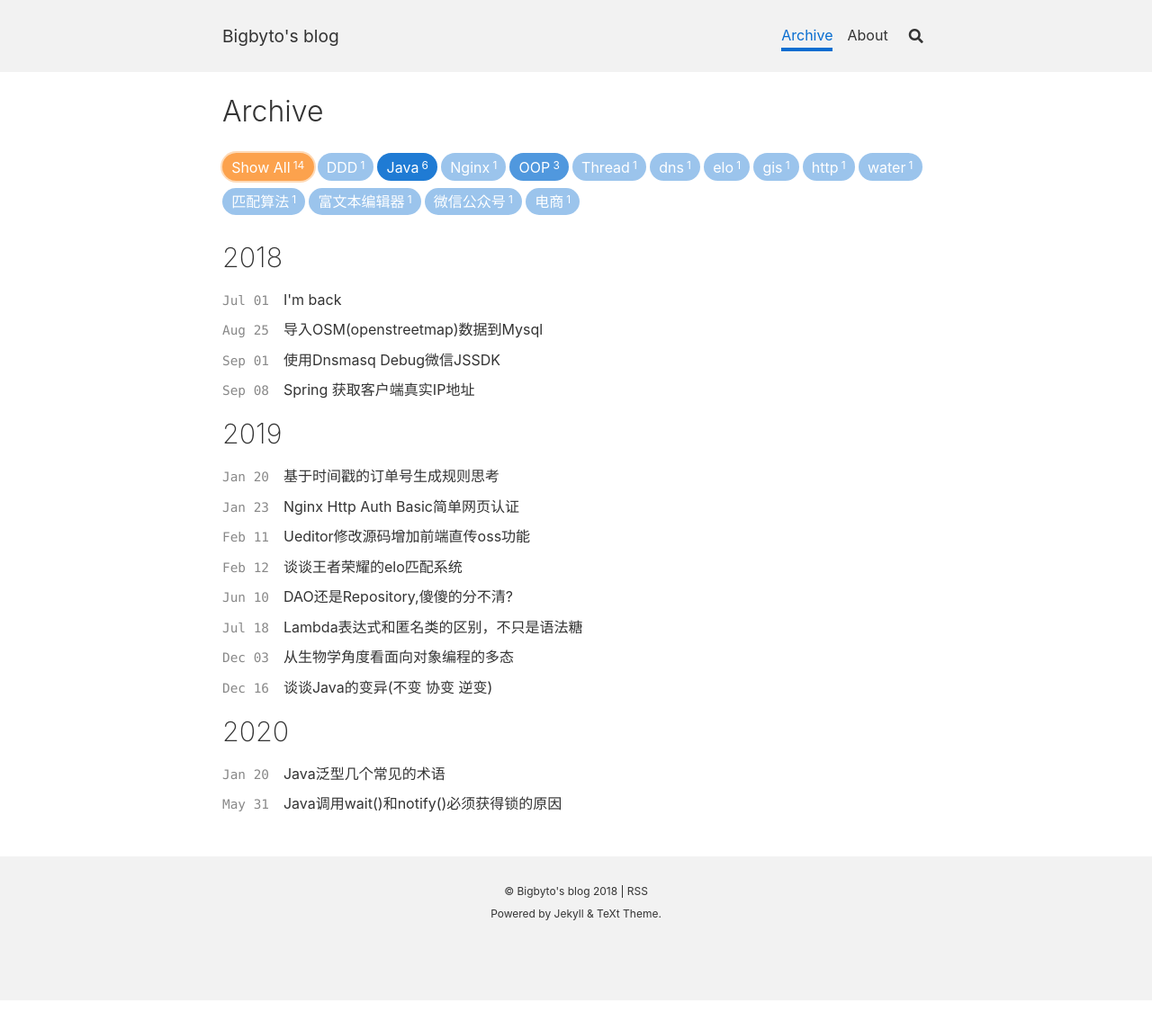
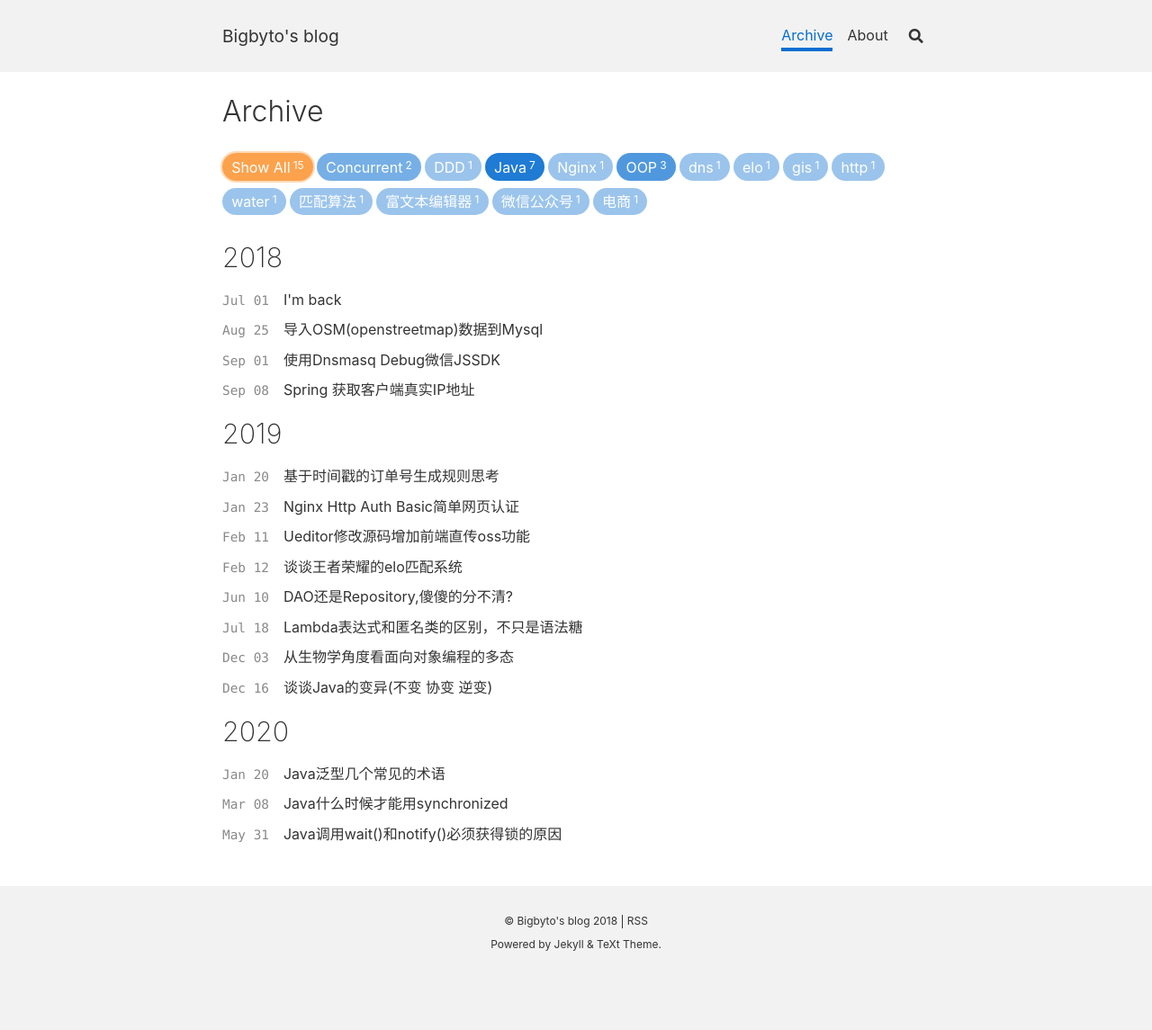
Before and after one commit to xingty/xingty.github.io, a Jekyll site: the page built from archive.html, in a window 1280 px wide. Shown: the whole page at 90% size. Built offline with Jekyll 4.4.1, drawn with Linux system fonts in a browser that asks for light colours; nearby versions of some CDN libraries; comment, search, counter and statistics services are not loaded; before the commit the page ends 1112 px from its top, so only the background shows below that; part of the change alters nothing that is shown.

Commit message:
* modify tag

````diff
--- /dev/null
+++ b/_posts/2020-03-08-java-synchroinzed.md
@@ -0,0 +1,76 @@
+---
+title: Java什么时候才能用synchronized
+key: java-synchronized
+permalink: java-synchronized.html
+tags: Java Concurrent
+---
+
+编写多线程的代码时，使用synchronized关键字能提供JVM级的线程同步。因为synchronized本身性能不高，于是Doug Lea编写了JUC模块，提供了AQS这样强大的接口，以及ReentrantLock这样方便的类。
+
+也许你会听到有人跟你讲，jdk6后synchronized得到了优化，性能已经不低了。但实际上，在多线程竞争时，synchronized效率依然很低，线程竞争激烈时，还是不可以用synchronized，为什么呢？
+
+![](https://wiki.openjdk.java.net/download/attachments/11829266/Synchronization.gif?version=4&modificationDate=1208918680000&api=v2)
+
+上面的图片出自openjdk HotSpot对synchronized的描述，右边是jdk6以前的加锁流程，左边是jdk6后的优化，即加入了偏向锁。简单来说，当第一个线程进入synchronized代码块时，JVM会利用对象头的mark word存下当前线程ID，下次同一线程再进入，只需要对比线程ID即可，不需要经过右边那样的加锁过程。
+
+因此我们可以看到，jdk6优化的是同一线程的进入，但在竞争激烈的情况下，还是要走普通的加锁流程。右边的流程，即是是同一线程进入，也要经过一次CAS操作判断锁的归属，CAS操作变多，带来的是很大的性能损耗。
+
+那么ReentrantLock为什么性能更高呢？我们可以看看它的加锁过程。
+
+```java
+final boolean nonfairTryAcquire(int acquires) {
+  final Thread current = Thread.currentThread();
+  int c = getState();
+  if (c == 0) {
+    if (compareAndSetState(0, acquires)) {
+      setExclusiveOwnerThread(current);
+      return true;
+    }
+  }
+  else if (current == getExclusiveOwnerThread()) {
+    int nextc = c + acquires;
+    if (nextc < 0) // overflow
+      throw new Error("Maximum lock count exceeded");
+    setState(nextc);
+    return true;
+  }
+  return false;
+}
+```
+
+上面代码，只有第一次获得锁时才会执行CAS操作，加锁失败会执行park进入队列等待唤醒。else if 判断的是线程重进入，只是对比线程，不需要执行CAS操作。因此，ReentrantLock在资源竞争激烈时，也能保持较高的性能。
+
+回到原本的问题，什么情况下才能用synchronized呢? 很简单，在肯定资源几乎不会有竞争的情况下，才可以使用，比如spring的代码。
+
+```java
+	@Override
+	public void refresh() throws BeansException, IllegalStateException {
+		synchronized (this.startupShutdownMonitor) {
+			// Prepare this context for refreshing.
+			prepareRefresh();
+
+			// Tell the subclass to refresh the internal bean factory.
+			ConfigurableListableBeanFactory beanFactory = obtainFreshBeanFactory();
+
+			// Prepare the bean factory for use in this context.
+			prepareBeanFactory(beanFactory);
+
+			......
+		}
+	}
+```
+
+还有一点需要注意，使用synchronized最好创建一个Object作为Lock，不要尝试去锁定某个对象本身。因为一旦访问了对象的hash code，偏向锁会失效。
+
+```java
+Object lock = new Object();
+synchronized(lock) {
+  //do something...
+}
+
+//不要这样做
+//synchronized(this) {
+//}
+```
+
+想要知道这些的所有原因，就必须去读一下openjdk这篇文章了。[Synchronization and Object Locking](https://wiki.openjdk.java.net/display/HotSpot/Synchronization)。
--- a/_posts/2020-05-31-why-wait-notify-must-called-in-synchronized-block.md
+++ b/_posts/2020-05-31-why-wait-notify-must-called-in-synchronized-block.md
@@ -2,7 +2,7 @@
 title: Java调用wait()和notify()必须获得锁的原因
 key: why-wait-notify-must-called-in-synchronized-block
 permalink: why-wait-notify-must-called-in-synchronized-block.html
-tags: Java Thread
+tags: Java Concurrent
 ---
 
 今天看到个很有意思的问题，《为什么使用 notify 和 notifyAll 的时候要先获得锁》？
````
